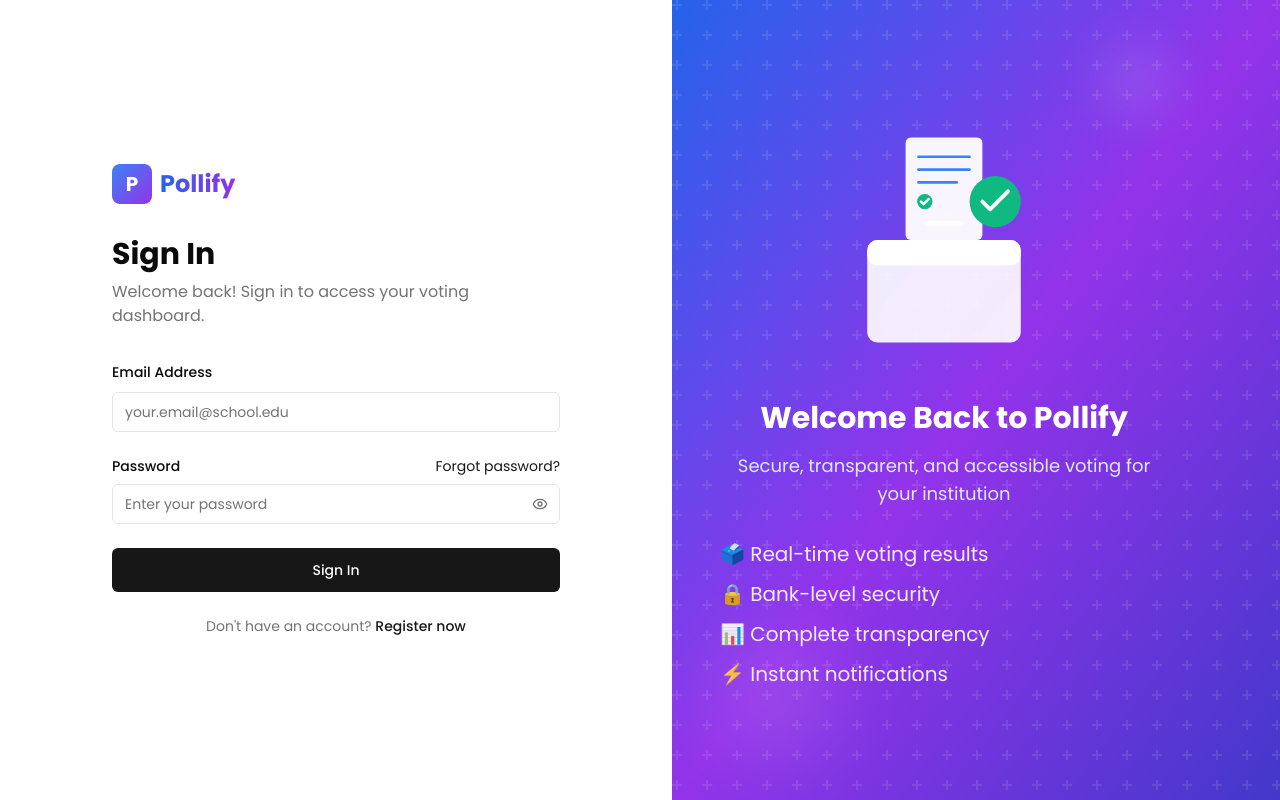
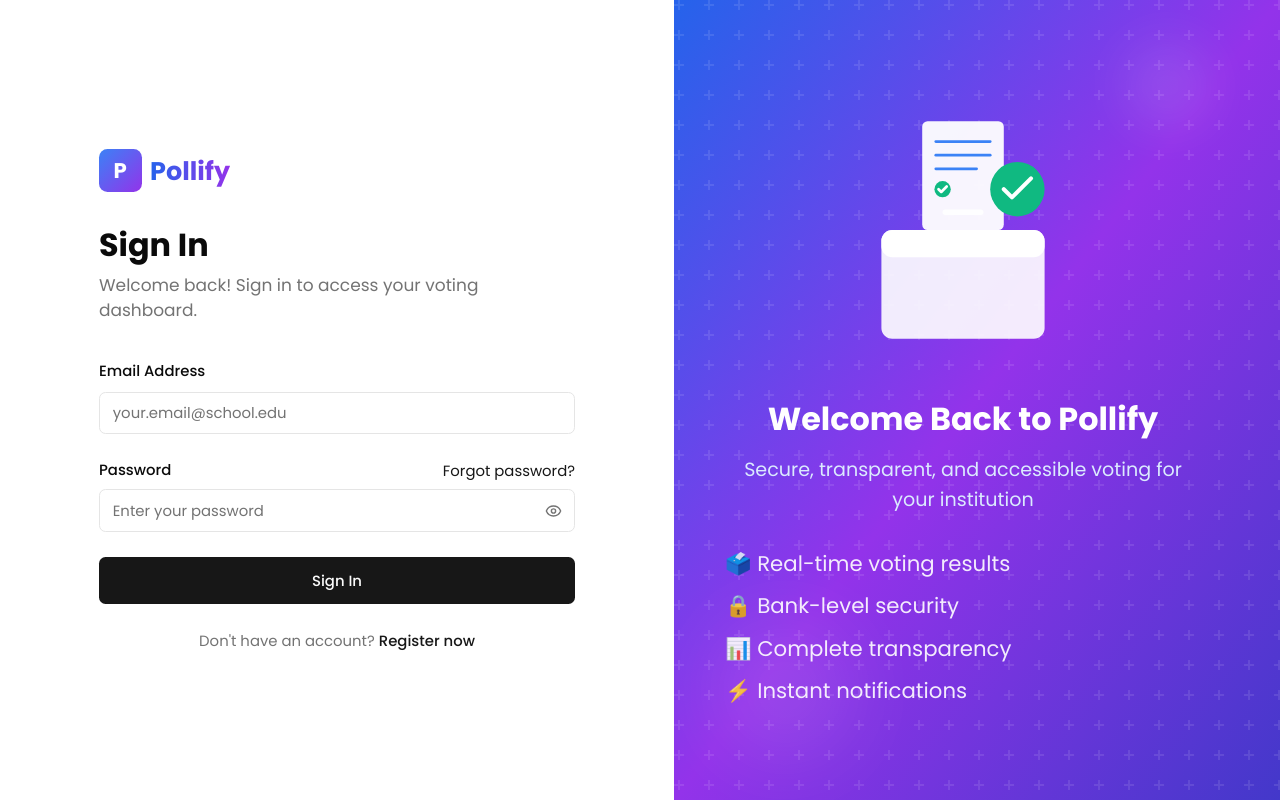
Before and after one commit to Gneequaye/Pollify, a React (Vite) app in the folder pollify-frontend/: page / in a window 1280 px wide. Built offline with nearby package versions, Linux system fonts and the light colour scheme.

Commit message:
style: increase base font size to 17px for better readability

```diff
--- a/pollify-frontend/src/globals.css
+++ b/pollify-frontend/src/globals.css
@@ -5,6 +5,67 @@
 @layer utilities {
   .text-balance {
     text-wrap: balance;
+  }
+
+  /* Success Screen Animations */
+  @keyframes scale-in {
+    0% {
+      transform: scale(0);
+      opacity: 0;
+    }
+    50% {
+      transform: scale(1.1);
+    }
+    100% {
+      transform: scale(1);
+      opacity: 1;
+    }
+  }
+
+  @keyframes fade-in-up {
+    0% {
+      opacity: 0;
+      transform: translateY(20px);
+    }
+    100% {
+      opacity: 1;
+      transform: translateY(0);
+    }
+  }
+
+  @keyframes confetti {
+    0% {
+      transform: translateY(0) rotate(0deg);
+      opacity: 1;
+    }
+    100% {
+      transform: translateY(-100px) rotate(360deg);
+      opacity: 0;
+    }
+  }
+
+  .animate-scale-in {
+    animation: scale-in 0.5s cubic-bezier(0.34, 1.56, 0.64, 1);
+  }
+
+  .animate-fade-in-up {
+    animation: fade-in-up 0.6s ease-out;
+  }
+
+  .animate-confetti {
+    animation: confetti 1.5s ease-out forwards;
+  }
+
+  .animation-delay-100 {
+    animation-delay: 0.1s;
+  }
+
+  .animation-delay-200 {
+    animation-delay: 0.2s;
+  }
+
+  .animation-delay-300 {
+    animation-delay: 0.3s;
   }
 }
 
@@ -86,6 +147,9 @@
   * {
     @apply border-border;
   }
+  html {
+    font-size: 17px;
+  }
   body {
     @apply bg-background text-foreground;
     font-family: 'Poppins', sans-serif;
```
